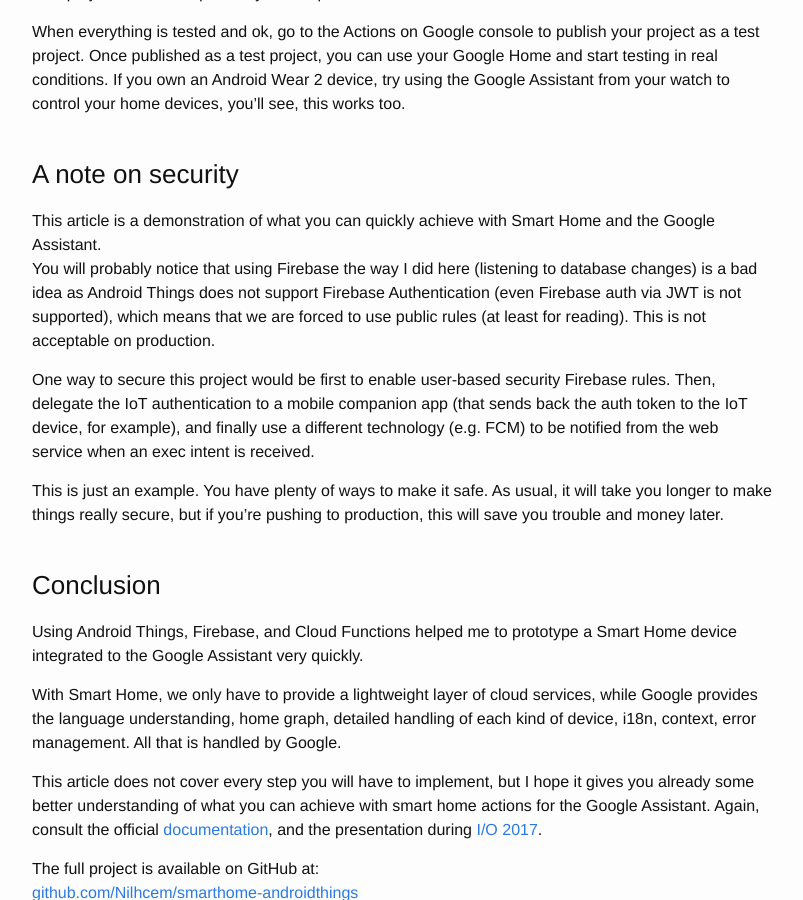
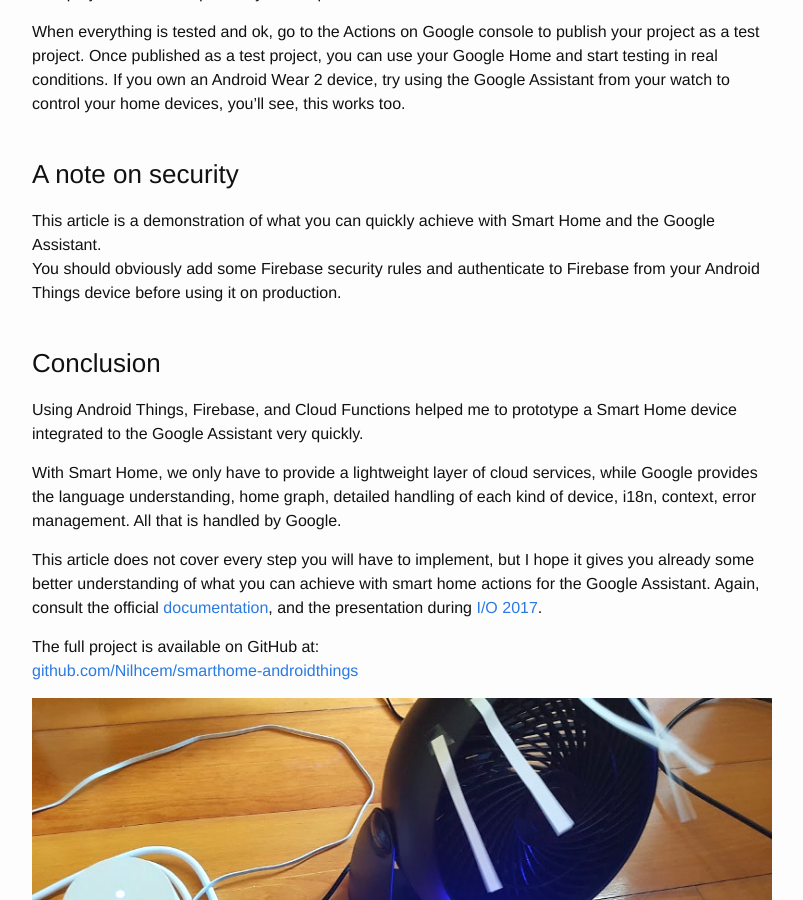
Before and after one commit to Nilhcem/nilhcem.github.io, a Jekyll site: the page built from _posts/2017-06-12-android-things-smart-home-assistant.md, in a window 1280 px wide and 900 px high, scrolled down 13860 px. Shown: the whole window, without its empty margins (238-1041 px from the left). Built offline with Jekyll 4.4.1, drawn with Linux system fonts in a browser that asks for light colours; comment, search, counter and statistics services are not loaded.

Commit message:
Update smart home article

```diff
--- a/_posts/2017-06-12-android-things-smart-home-assistant.md
+++ b/_posts/2017-06-12-android-things-smart-home-assistant.md
@@ -465,11 +465,7 @@
 ### A note on security
 
 This article is a demonstration of what you can quickly achieve with Smart Home and the Google Assistant.
-You will probably notice that using Firebase the way I did here (listening to database changes) is a bad idea as Android Things does not support Firebase Authentication (even Firebase auth via JWT is not supported), which means that we are forced to use public rules (at least for reading). This is not acceptable on production.
-
-One way to secure this project would be first to enable user-based security Firebase rules. Then, delegate the IoT authentication to a mobile companion app (that sends back the auth token to the IoT device, for example), and finally use a different technology (e.g. FCM) to be notified from the web service when an exec intent is received.
-
-This is just an example. You have plenty of ways to make it safe. As usual, it will take you longer to make things really secure, but if you're pushing to production, this will save you trouble and money later.
+You should obviously add some Firebase security rules and authenticate to Firebase from your Android Things device before using it on production.
 <br><br>
 
 
```
